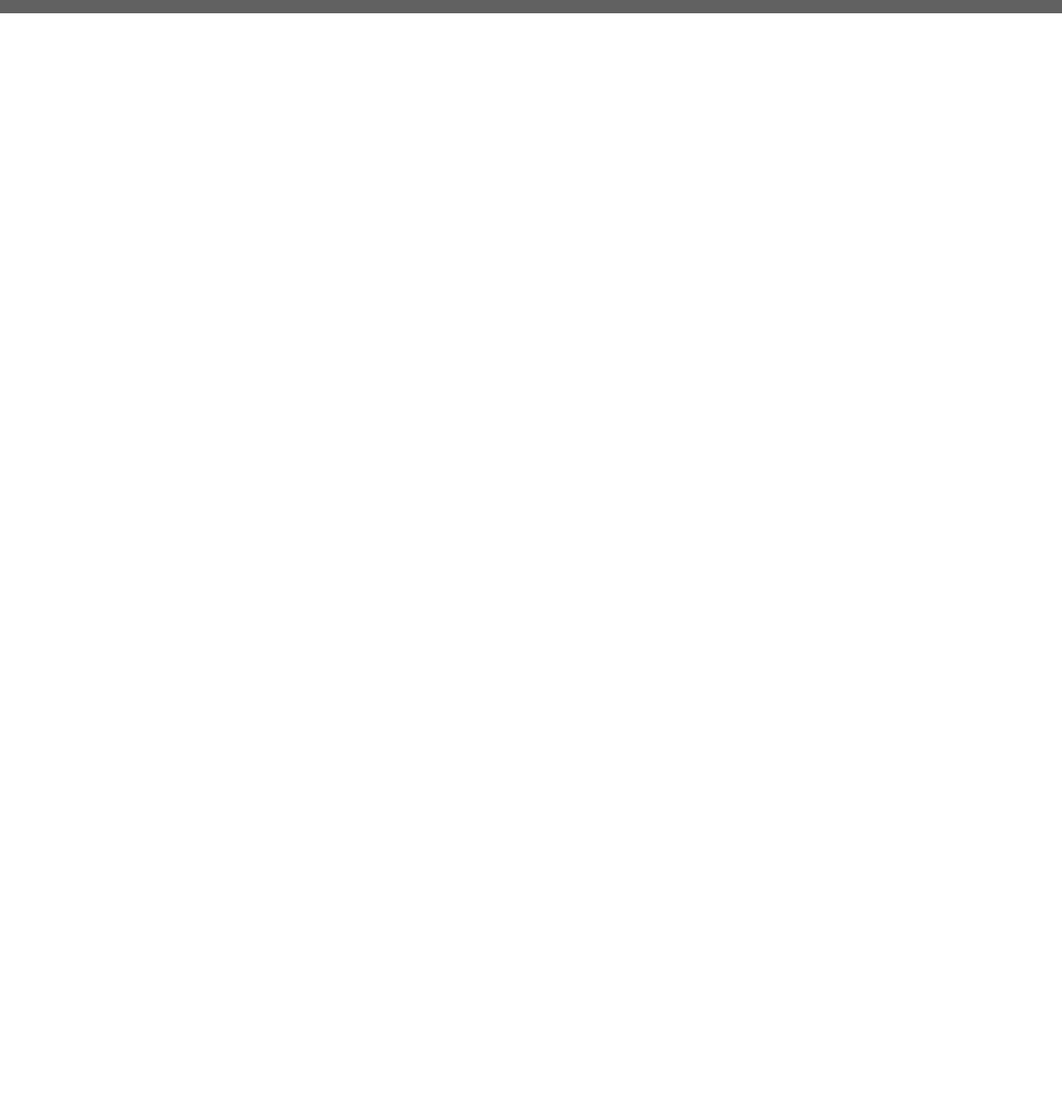
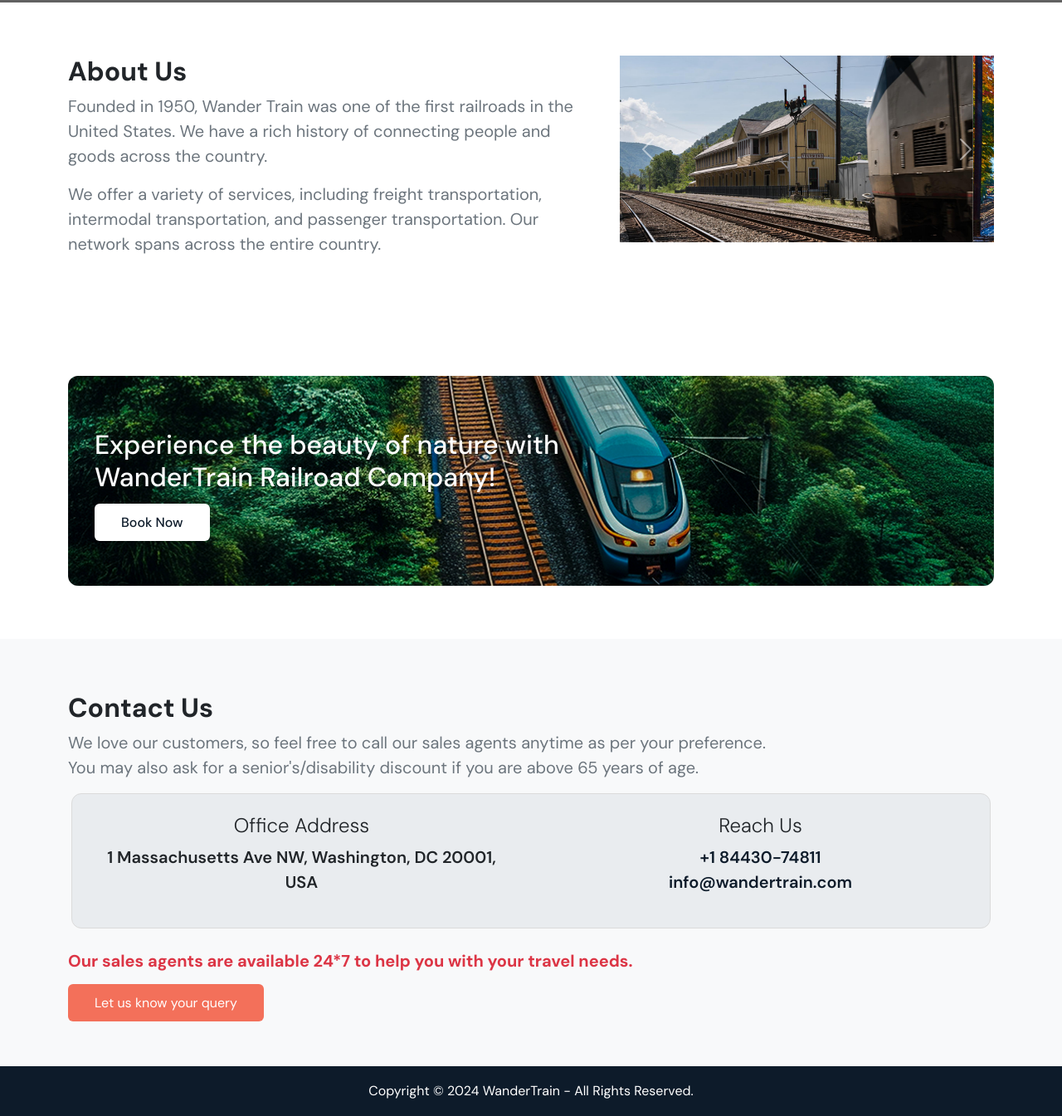
Before and after one commit to dev-vivekkr30/PPC-Site, a website: page index.html in a window 1280 px wide. Shown: the part 744-2089 px from the top of the page at 83% size. Before the commit the page ends 800 px from the top, so only its background shows below. Drawn offline with nearby package versions, Linux system fonts and the light colour scheme; grey boxes are pictures that could not be loaded.

Commit message:
completed-ui

```diff
--- a/index.html
+++ b/index.html
@@ -25,7 +25,7 @@
     <!-- Navbar -->
     <nav class="navbar navbar-expand-lg bg-body-tertiary">
         <div class="container">
-          <a class="navbar-brand" href="#"><img src="images/logo.png" alt="Logo" width="30" height="24" class="d-inline-block align-text-top"> Navbar</a>
+          <a class="navbar-brand" href="#"><img src="images/logo.png" alt="Logo" style="max-width: 240px;" class="d-inline-block align-text-top"></a>
           <button class="navbar-toggler" type="button" data-bs-toggle="collapse" data-bs-target="#navbarNav" aria-controls="navbarNav" aria-expanded="false" aria-label="Toggle navigation">
             <span class="navbar-toggler-icon"></span>
           </button>
@@ -35,10 +35,10 @@
                 <a class="nav-link active" aria-current="page" href="#">Home</a>
               </li>
               <li class="nav-item">
-                <a class="nav-link" href="#">About Us</a>
+                <a class="nav-link" href="#about">About Us</a>
               </li>
               <li class="nav-item">
-                <a class="nav-link" href="#">Contact Us</a>
+                <a class="nav-link" href="#contact">Contact Us</a>
               </li>
             </ul>
           </div>
@@ -50,14 +50,14 @@
         <div class="overlay"></div>
         <div class="container">
             <div class="row wrapper hero-content">
-                <div class="col-md-6 hero-side-text">
+                <div class="col-md-7 hero-side-text">
                     <div>
                         <h1>Ride the Rails to Adventure</h1>
                         <h5 class="mb-4">Experience the beauty and excitement of train travel with Amtrak.</h5>
                         <a href="#" class="white-btn">Get Now!</a>
                     </div>
                 </div>
-                <div class="col-md-6 hero-side-form">
+                <div class="col-md-5 hero-side-form">
                     <form action="#" class="hero-form p-4">
                       <h4 class="mb-3 fw-semibold">FIND GOOD, BEST TRAIN!</h4>
                       <div class="mb-3">
@@ -83,9 +83,82 @@
         </div>
       </div>
 
+      <div class="container about-section" id="about">
+        <div class="wrapper">
+          <div class="row">
+            <div class="col-md-7">
+              <h2 class="fw-bold">About Us</h2>
+              <p class="fs-5 text-secondary">Founded in 1950, Wander Train was one of the first railroads in the United States. We have a rich history of connecting people and goods across the country.</p>
+              <p class="fs-5 text-secondary">We offer a variety of services, including freight transportation, intermodal transportation, and passenger transportation. Our network spans across the entire country.</p>
+            </div>
+            <div class="col-md-5">
+              <div id="carouselExampleAutoplaying" class="carousel slide" data-bs-ride="carousel">
+                <div class="carousel-inner">
+                  <div class="carousel-item active">
+                    <img src="images/1.png" class="d-block w-100" alt="...">
+                  </div>
+                  <div class="carousel-item">
+                    <img src="images/2.png" class="d-block w-100" alt="...">
+                  </div>
+                  <div class="carousel-item">
+                    <img src="images/3.png" class="d-block w-100" alt="...">
+                  </div>
+                </div>
+                <button class="carousel-control-prev" type="button" data-bs-target="#carouselExample" data-bs-slide="prev">
+                  <span class="carousel-control-prev-icon" aria-hidden="true"></span>
+                  <span class="visually-hidden">Previous</span>
+                </button>
+                <button class="carousel-control-next" type="button" data-bs-target="#carouselExample" data-bs-slide="next">
+                  <span class="carousel-control-next-icon" aria-hidden="true"></span>
+                  <span class="visually-hidden">Next</span>
+                </button>
+              </div>
+            </div>
+          </div>
+        </div>
+      </div>
 
+      <div class="wrapper">
+        <div class="container">
+          <a href="tel:+1 8443074811" style="text-decoration: none; color: var(--white-color);">
+           <div class="cta-banner">
+             <h2 class="mb-4">
+               Experience the beauty of nature with <br> WanderTrain Railroad Company!
+             </h2>
+             <a href="tel:+1 8443074811" class="white-btn">Book Now</a>
+           </div>
+          </a>
+         </div>
+      </div>
 
+      <!-- Contact Us -->
+      <div class="container-fluid contact-section bg-body-tertiary" id="contact">
+        <div class="container">
+          <div class="wrapper">
+            <h2 class="fw-bold">Contact Us</h2>
+            <p class="fs-5 text-secondary m-0">We love our customers, so feel free to call our sales agents anytime as per your preference.</p>
+            <p class="fs-5 text-secondary">You may also ask for a senior's/disability discount if you are above 65 years of age.</p>
+            <div class="row m-1 bg-body-secondary" style="border-radius: 12px; border: 1px solid #dbdbdb;">
+              <div class="col-md-6 text-center p-4" >
+                <h4 class="fw-light">Office Address</h4>
+                <p class="fs-5 fw-semibold">1 Massachusetts Ave NW, Washington, DC 20001, USA</p>
+              </div>
+              <div class="col-md-6 text-center p-4">
+                <h4 class="fw-light">Reach Us</h4>
+                <a href="tel:+1 8443074811" class="fs-5 fw-semibold" style="text-decoration: none; color: #0d1b2a;">+1 84430-74811</a><br>
+                <a href="mailto:info@wandertrain.com" class="fs-5 fw-semibold" style="text-decoration: none; color: #0d1b2a;">info@wandertrain.com</a>
+              </div>
+            </div>
+            <p class="fw-bold fs-5 mt-4 text-danger mb-4">Our sales agents are available 24*7 to help you with your travel needs. </p>
+            <a href="tel: +18443074811" class="main-btn">Let us know your query</a>
+          </div>
+        </div>
+      </div>
 
+      <!-- Footer -->
+      <footer class="footer">
+        <p class="m-0 text-center">Copyright © 2024 WanderTrain - All Rights Reserved.</p>
+      </footer>
 
 
 
--- a/style.css
+++ b/style.css
@@ -2,8 +2,9 @@
 
 :root{
     --main-font:"DM Sans", sans-serif;
-    --primary-color: #0077b6;
-    --secondary-color: #caf0f8;
+    --primary-color: #f3705a;
+    --primary-dark: #f05540;
+    --secondary-color: #374b5e;
     --white-color:#ffffff;
     --black-color: #0d1b2a;
 }
@@ -18,14 +19,20 @@
     padding: 12px 32px;
     font-family: var(--main-font);
     font-size: 16px;
+    text-decoration: none;
     border: none;
     border-radius: 6px;
+}
+.main-btn:hover{
+    background-color: var(--primary-dark);
+    color: var(--white-color);
 }
 .white-btn{
     background-color: var(--white-color);
     color: var(--black-color);
     padding: 12px 32px;
     font-family: var(--main-font);
+    border: 1px solid var(--white-color);
     font-size: 16px;
     border: none;
     border-radius: 6px;
@@ -35,13 +42,18 @@
 }
 .white-btn:hover{
     background-color: var(--secondary-color);
-    color: var(--black-color);
+    color: var(--white-color);
+    border: 1px solid var(--white-color);
 }
 
 
 .form-control{
     border-radius: 6px;
 }
+
+/* .carousel-inner{
+    border-radius: 12px;
+} */
 
 /* Top Bar */
 
@@ -61,7 +73,7 @@
 .hero-section{
     background-image: url('images/bg.jpg');
     width: 100%;
-    height: calc(95vh - 96px);
+    height: 100%;
     position: relative;
     background-position: center;
     background-repeat: no-repeat;
@@ -83,6 +95,7 @@
     justify-content: start;
     align-items: center;
     color: var(--white-color);
+    margin-bottom: 42px;
 }
 .hero-section .hero-side-text h1{
     font-size: 64px;
@@ -90,13 +103,44 @@
 }
 .hero-section .hero-side-form{
     z-index: 2;
-    padding: 0px 64px;
 }
 
 .hero-section .hero-side-form .hero-form{
     z-index: 2;
-    background-color: var(--white-color);
+    background-color:#ffffffd4;
     border-radius: 6px;
     font-family: var(--main-font);
 
 }
+
+/* About Us */
+
+.about-section{
+    font-family: var(--main-font);
+}
+
+/* cta-banner */
+
+.cta-banner{
+    background-image: url('images/cta-banner.png');
+    border-radius: 12px;
+    background-position: center;
+    background-repeat: no-repeat;
+    background-size: cover;
+    padding: 64px 32px;
+    color: var(--white-color);
+    font-family: var(--main-font);
+}
+
+/* contact-section */
+.contact-section{
+    font-family: var(--main-font);
+}
+
+/* footer */
+.footer{
+    background-color: var(--black-color);
+    color: var(--white-color);
+    font-family: var(--main-font);
+    padding: 18px 0px;
+}
```
Also changed, not shown: images/1.png (added), images/2.png (added), images/3.png (added), images/4.png (added), images/5.png (added), images/6.png (added), images/cta-banner.png (added), images/logo.png.
